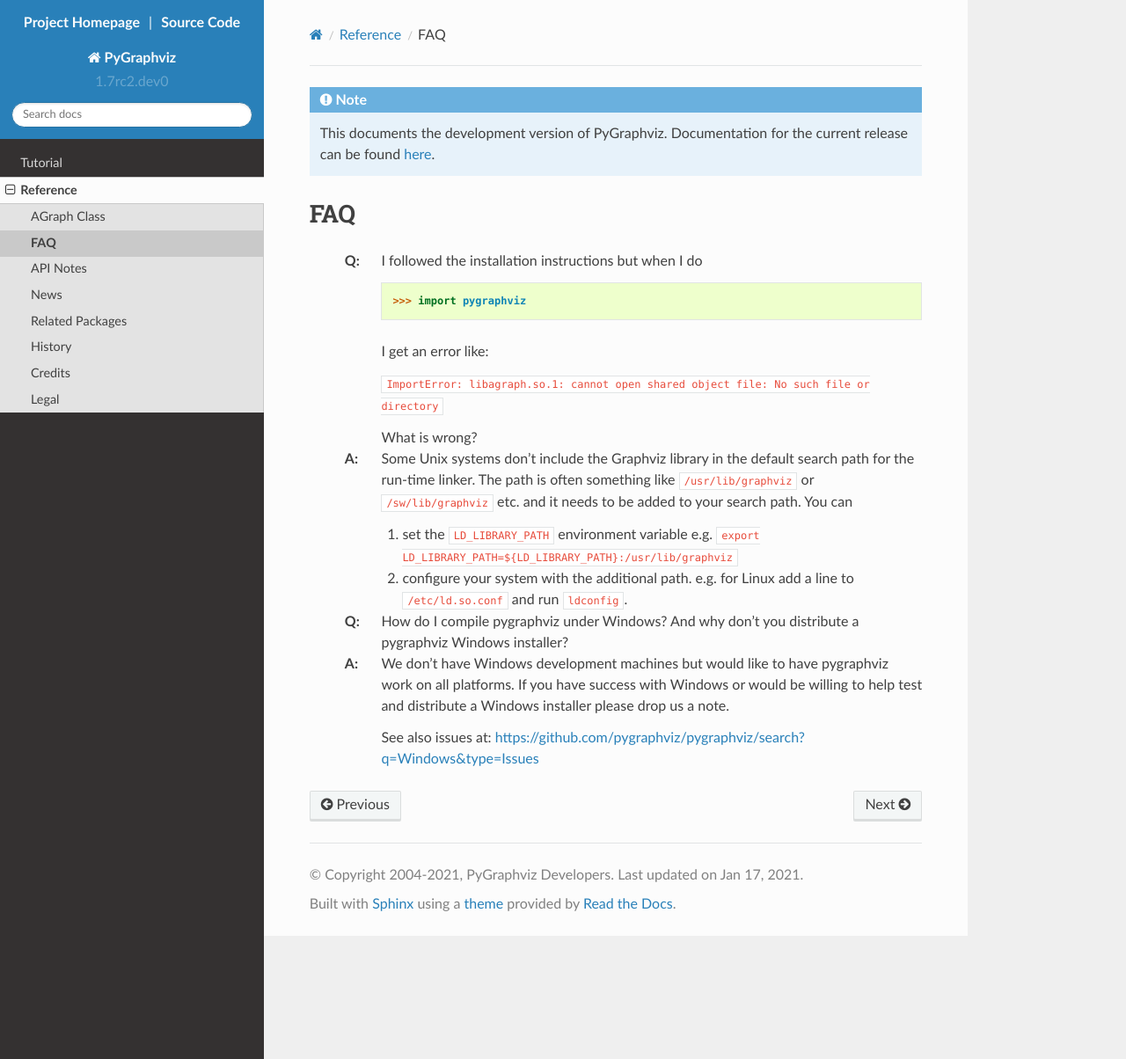
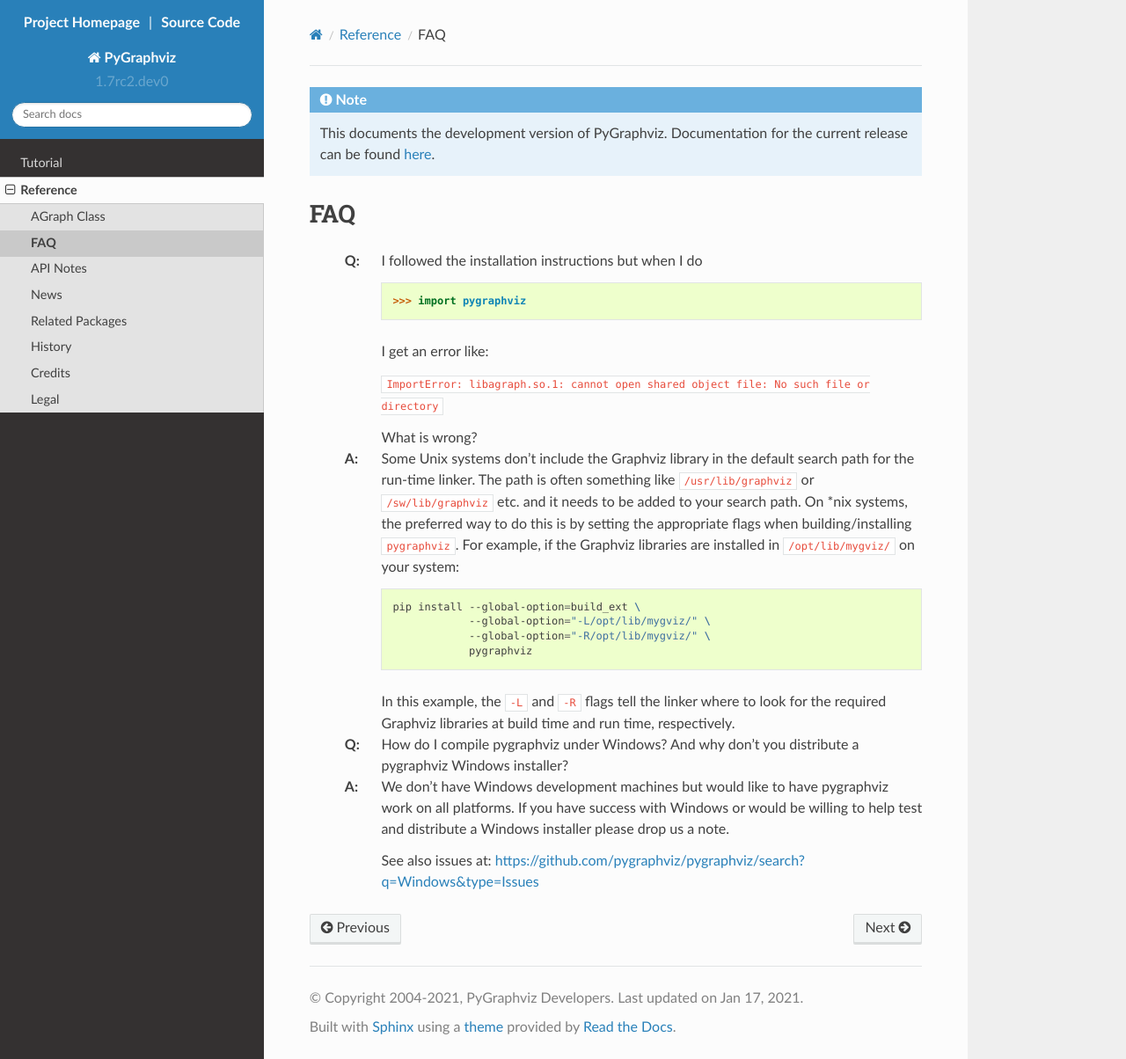
Before and after one commit to pygraphviz/pygraphviz, a Sphinx documentation site: the page built from doc/source/reference/faq.rst, in a window 1280 px wide and 1204 px high. Shown: the whole window at 88% size. Built offline with Sphinx 7.4.7 and the Read the Docs theme 2.0.0, drawn with Linux system fonts in a browser that asks for light colours; formulas are drawn with MathJax 3; pages that are not in the unit, such as notebooks, are missing from menus.

Commit message:
Replace advice for runtime link problems.
Replace advice for configuring LD_LIBRARY_PATH or ldconf with the
more portable pip command flags for resolving runtime library
locations.

```diff
--- a/doc/source/reference/faq.rst
+++ b/doc/source/reference/faq.rst
@@ -15,14 +15,22 @@ FAQ
    :A: Some Unix systems don't include the Graphviz library in the
        default search path for the run-time linker.  The path is often
        something like ``/usr/lib/graphviz`` or ``/sw/lib/graphviz`` etc. and
-       it needs to be added to your search path.  You can
+       it needs to be added to your search path.
+       On \*nix systems, the preferred way to do this is by setting the
+       appropriate flags when building/installing ``pygraphviz``.
+       For example, if the Graphviz libraries are installed in
+       ``/opt/lib/mygviz/`` on your system:
 
-       1. set the ``LD_LIBRARY_PATH`` environment variable
-          e.g. ``export LD_LIBRARY_PATH=${LD_LIBRARY_PATH}:/usr/lib/graphviz``
+       .. code-block:: bash
 
-       2. configure your system with the additional path.
-          e.g. for Linux add a line to ``/etc/ld.so.conf`` and run ``ldconfig``.
+          pip install --global-option=build_ext \
+                      --global-option="-L/opt/lib/mygviz/" \
+                      --global-option="-R/opt/lib/mygviz/" \
+                      pygraphviz
 
+       In this example, the ``-L`` and ``-R`` flags tell the linker where to
+       look for the required Graphviz libraries at build time and run time,
+       respectively.
 
    :Q: How do I compile pygraphviz under Windows?  And why
        don't you distribute a pygraphviz Windows installer?
```
